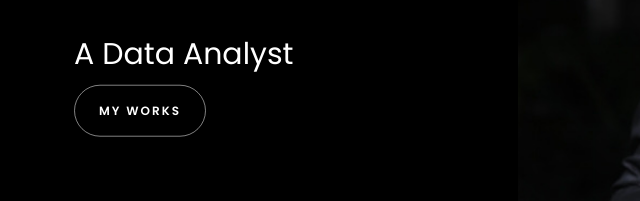
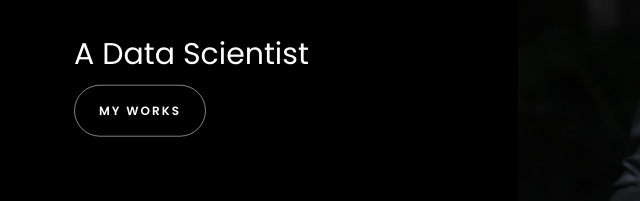
Before and after one commit to thabisomachipi97/website, a plain HTML site: page index.html in a window 1280 px wide. Shown: the part 431-632 px from the top of the page, 11-651 px from the left. Drawn offline with Linux system fonts and the light colour scheme; animation ran at ten frames a second; files whose address does not match are found by name.

Commit message:
Update index.html

```diff
--- a/index.html
+++ b/index.html
@@ -187,7 +187,7 @@
 
 						<br>
 						<br>
-			            <h2>A Data Analyst</h2>
+			            <h2>A Data Scientist</h2>
 						<!-- <h2 class="d-flex" style="margin-bottom: 0">With over 3 month of experience</h2> -->
 						<!-- <br> -->
 			            <p><a href="https://github.com/thabisomachipi97" class="btn btn-white btn-outline-white py-3 px-4">My works</a></p>
```
